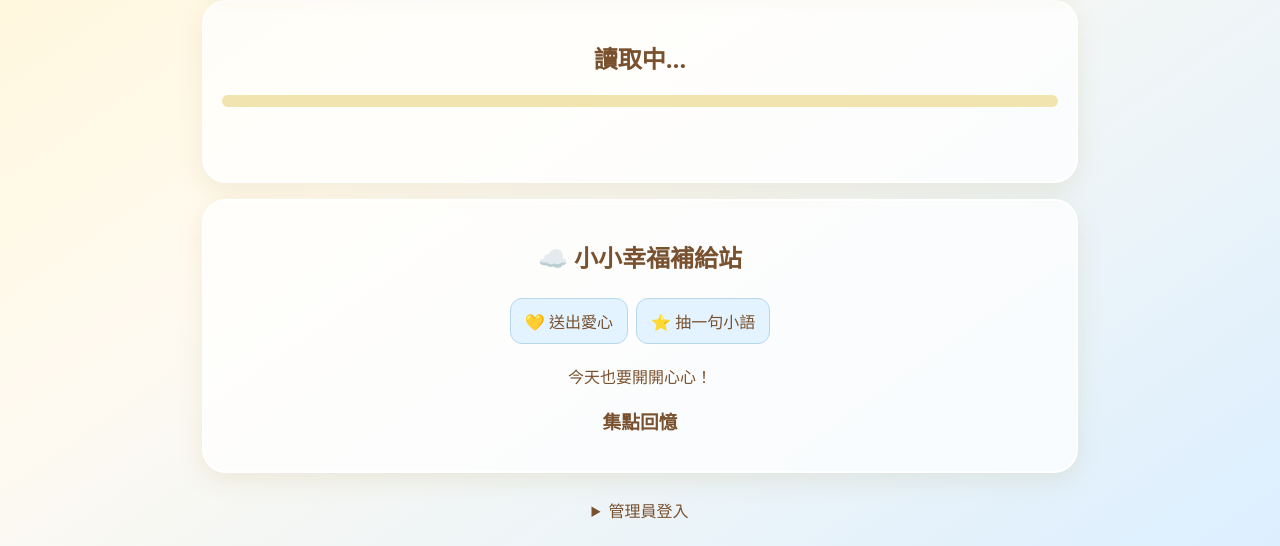
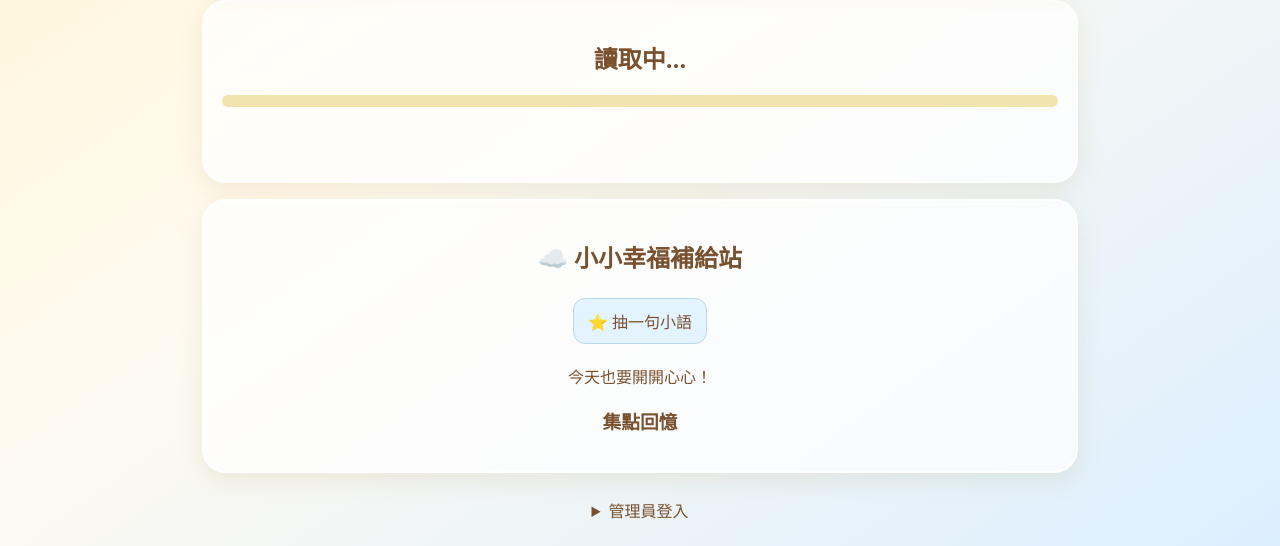
Before and after one commit to aiex31674973/cinnamoroll-stamp-card, a plain HTML site: page index.html in a window 1280 px wide. Shown: the part 835-1381 px from the top of the page. Drawn offline with Linux system fonts and the light colour scheme; no server answers.

Commit message:
Update index.html

```diff
--- a/index.html
+++ b/index.html
@@ -2,4 +2,4 @@
 *{box-sizing:border-box}body{margin:0;background:#fff8db;color:#79512e;font-family:system-ui,sans-serif;text-align:center}main{max-width:900px;margin:auto;padding:24px 12px}h1{font-size:24px}.card{position:relative;width:100%;overflow:hidden;border-radius:18px;box-shadow:0 6px 24px #ad87332b}.base{width:100%;display:block}.stamp{position:absolute;width:12%;aspect-ratio:1;transform:translate(-50%,-50%);object-fit:contain;pointer-events:none}.bar{height:12px;background:#f2e4ae;border-radius:20px;overflow:hidden}.bar i{display:block;height:100%;background:#83b7e0;transition:width .4s}button,input{font:inherit;padding:10px 14px;border-radius:12px;border:1px solid #d9bb67;margin:4px;background:white;color:#79512e}button{cursor:pointer}button:disabled{opacity:.5;cursor:default}#add{background:#ffe184}#status{min-height:1.5em}details{margin-top:25px}#celebrate{font-size:24px;animation:pop .6s ease}@keyframes pop{from{transform:scale(.5)}to{transform:scale(1)}}[hidden]{display:none!important}
 
 body{background:radial-gradient(circle at 20% 10%,#fff 0,transparent 28%),linear-gradient(145deg,#fff1b8,#fffaf0 55%,#dcefff);min-height:100vh}main{position:relative;z-index:1}h1{font-size:clamp(24px,5vw,38px);margin-bottom:6px} .panel{background:#ffffffb8;border:2px solid #fff;border-radius:24px;padding:18px;margin:16px 0;box-shadow:0 8px 24px #a88b3320}.card{border:4px solid white}.float{position:fixed;pointer-events:none;z-index:0;font-size:45px;animation:drift 7s ease-in-out infinite;opacity:.65}@keyframes drift{50%{transform:translateY(-20px) rotate(8deg)}}.spark{position:fixed;pointer-events:none;z-index:9;animation:fly 1s ease-out forwards}@keyframes fly{to{transform:translate(var(--dx),var(--dy)) rotate(45deg);opacity:0}}.stamp.new{animation:stamp .5s cubic-bezier(.2,.8,.3,1.4)}@keyframes stamp{from{transform:translate(-50%,-50%) scale(1.8);opacity:0}to{transform:translate(-50%,-50%) scale(1)}}button:hover:not(:disabled){transform:translateY(-2px);box-shadow:0 4px 10px #bca45b40}button{transition:.2s}#history{display:flex;flex-wrap:wrap;justify-content:center;gap:8px}#history span{background:#eaf5ff;border-radius:20px;padding:6px 12px;font-size:13px}#wish{min-height:1.5em}#greeting{color:#668db0} .play{background:#e3f3ff;border-color:#b5d8ed} @media(prefers-reduced-motion:reduce){*,*::before,*::after{animation:none!important;transition:none!important}}
-</style><div class="float" style="left:3%;top:12%">☁️</div><div class="float" style="right:4%;top:25%;animation-delay:-2s">⭐</div><div class="float" style="left:5%;bottom:12%;animation-delay:-4s">💛</div><div class="float" style="right:5%;bottom:8%">☁️</div><main><h1>☁️ 每天一點小幸福 ☁️</h1><p id="greeting"></p><div class="card" id="card"><img class="base" src="card.png" alt="大耳狗十點集點卡"></div><section class="panel"><h2 id="count">讀取中…</h2><div class="bar"><i id="progress" style="width:0"></i></div><p id="celebrate" hidden>🎉 集滿十點啦！恭喜你！ 🎁</p><p id="status" role="status"></p><section id="controls" hidden><button id="add">蓋上一個印章</button><button id="undo">取消最後一點</button><button id="reset">重新集點</button><button id="logout">登出</button></section></section><section class="panel"><h2>☁️ 小小幸福補給站</h2><button class="play" id="heart">💛 送出愛心</button><button class="play" id="fortune">⭐ 抽一句小語</button><p id="wish" aria-live="polite">今天也要開開心心！</p><h3>集點回憶</h3><div id="history"></div></section><details id="login"><summary>管理員登入</summary><form id="form"><input id="email" type="email" placeholder="電子郵件" required autocomplete="username"><input id="password" type="password" placeholder="密碼" required autocomplete="current-password"><button>登入</button></form></details></main><script type="module" src="app.js"></script></html>
+</style><div class="float" style="left:3%;top:12%">☁️</div><div class="float" style="right:4%;top:25%;animation-delay:-2s">⭐</div><div class="float" style="left:5%;bottom:12%;animation-delay:-4s">💛</div><div class="float" style="right:5%;bottom:8%">☁️</div><main><h1>☁️ 每天一點小幸福 ☁️</h1><p id="greeting"></p><div class="card" id="card"><img class="base" src="card.png" alt="大耳狗十點集點卡"></div><section class="panel"><h2 id="count">讀取中…</h2><div class="bar"><i id="progress" style="width:0"></i></div><p id="celebrate" hidden>🎉 集滿十點啦！恭喜你！ 🎁</p><p id="status" role="status"></p><section id="controls" hidden><button id="add">蓋上一個印章</button><button id="undo">取消最後一點</button><button id="reset">重新集點</button><button id="logout">登出</button></section></section><section class="panel"><h2>☁️ 小小幸福補給站</h2><button class="play" id="fortune">⭐ 抽一句小語</button><p id="wish" aria-live="polite">今天也要開開心心！</p><h3>集點回憶</h3><div id="history"></div></section><details id="login"><summary>管理員登入</summary><form id="form"><input id="email" type="email" placeholder="電子郵件" required autocomplete="username"><input id="password" type="password" placeholder="密碼" required autocomplete="current-password"><button>登入</button></form></details></main><script type="module" src="app.js"></script></html>
```
